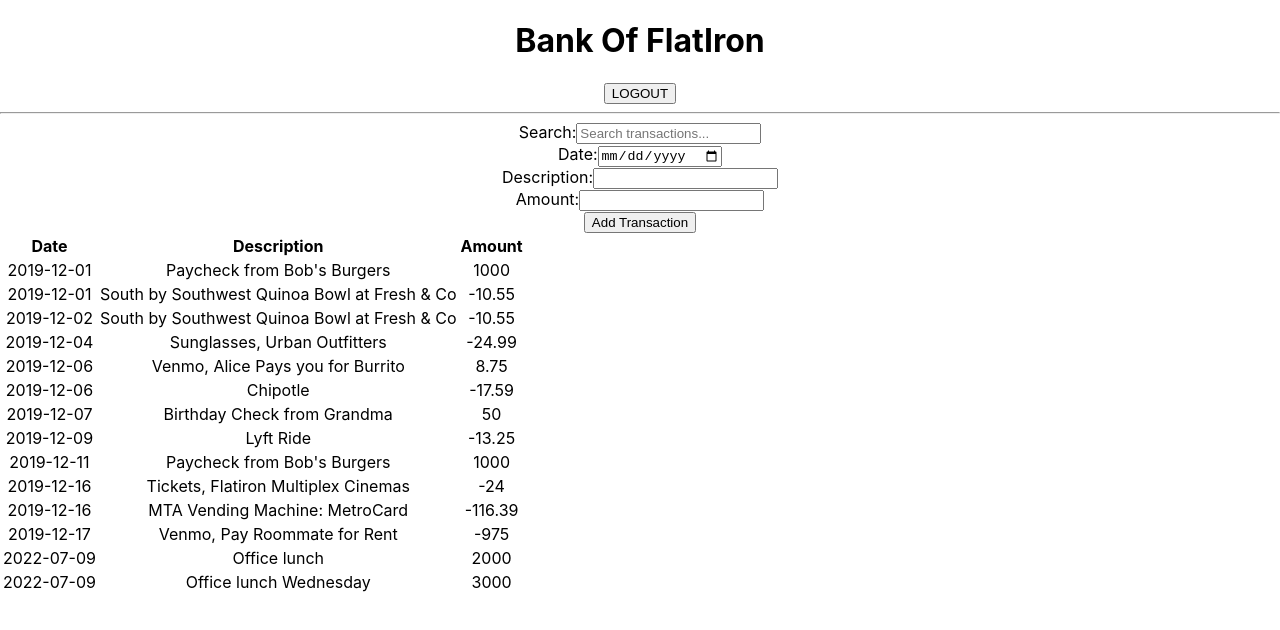
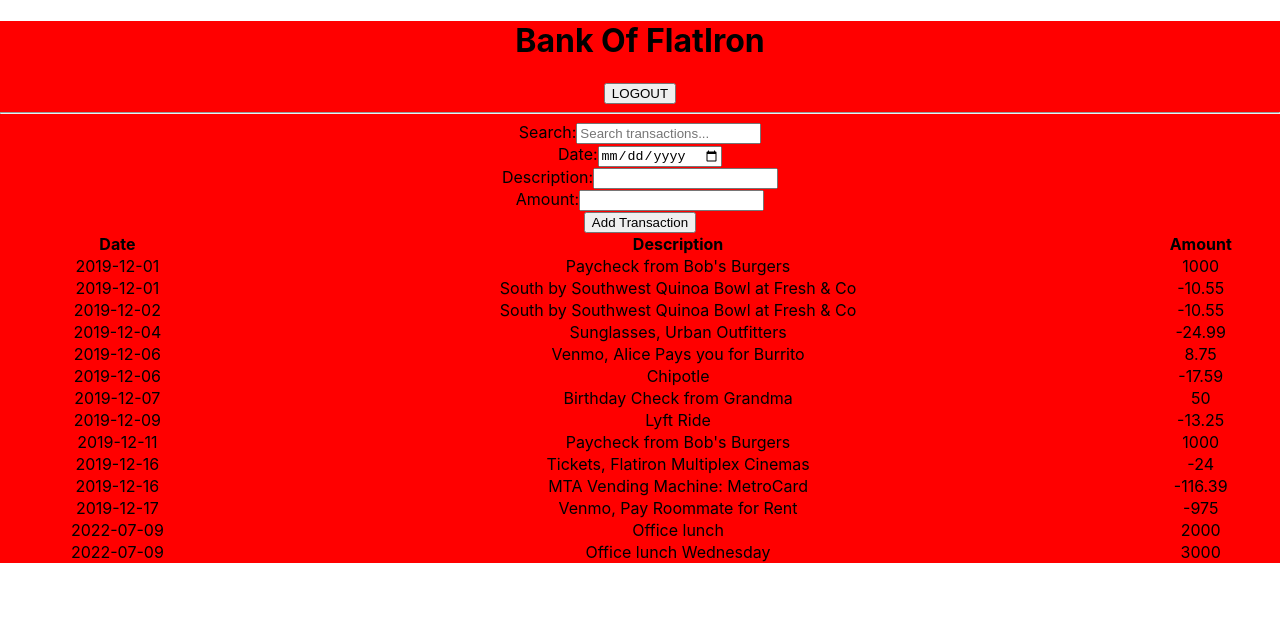
Before and after one commit to BrendahKiragu/brendah-week-1-code-challenge-bank-transaction-app, a React (Create React App) app: page / in a window 1280 px wide. Shown: the top 630 px of the page. Built offline with nearby package versions, Linux system fonts and the light colour scheme; data requests are answered from the project's data file.

Commit message:
removes default styling

```diff
--- a/src/App.css
+++ b/src/App.css
@@ -1,20 +1,10 @@
 .App {
   text-align: center;
-}
-
-.App-logo {
-  height: 40vmin;
-  pointer-events: none;
-}
-
-@media (prefers-reduced-motion: no-preference) {
-  .App-logo {
-    animation: App-logo-spin infinite 20s linear;
-  }
+  background-color: red;
 }
 
 .App-header {
-  background-color: #282c34;
+
   min-height: 100vh;
   display: flex;
   flex-direction: column;
@@ -23,16 +13,8 @@
   font-size: calc(10px + 2vmin);
   color: white;
 }
-
-.App-link {
-  color: #61dafb;
+table {
+  width: 100%;
+  border-collapse: collapse;
+  margin-bottom: 20px;
 }
-
-@keyframes App-logo-spin {
-  from {
-    transform: rotate(0deg);
-  }
-  to {
-    transform: rotate(360deg);
-  }
-}
```
